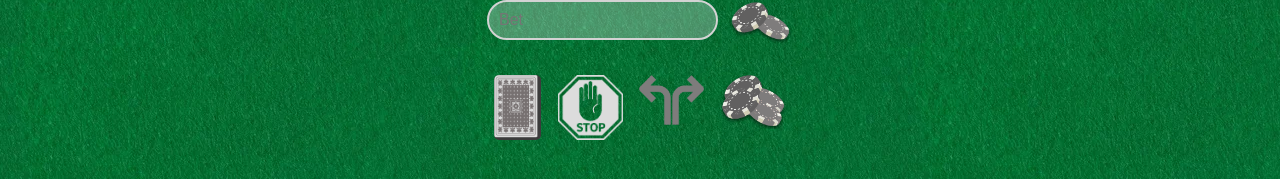
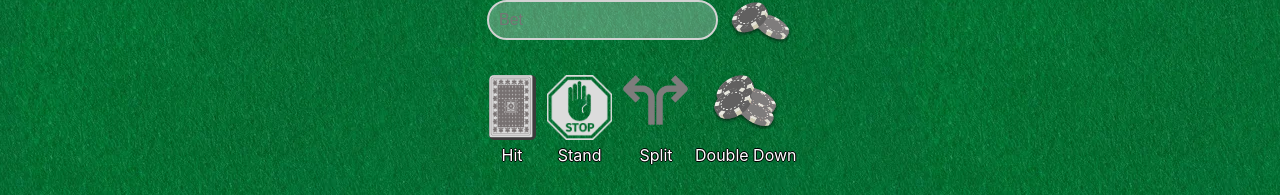
Before and after one commit to kosletr/BlackJackApp, a React (Create React App) app in the folder client_app/: page / in a window 1280 px wide. Shown: the part 655-850 px from the top of the page. Built offline with nearby package versions, Linux system fonts and the light colour scheme; no server answers.

Commit message:
Add labels below round-control buttons.

```diff
--- a/client_app/src/App.css
+++ b/client_app/src/App.css
@@ -57,7 +57,7 @@
 }
 
 .roundcontrol__img {
-    border: 3px solid coral;
+    border: 3px solid rgb(255, 225, 0);
     border-radius: 10px;
     padding: 5px;
     cursor: pointer;
@@ -87,6 +87,13 @@
 .hit-stand-section {
     display: flex;
     justify-content: space-evenly;
+}
+
+.command {
+    display: flex;
+    flex-direction: column;
+    align-items: center;
+    justify-content:space-between;
 }
 
 .playersboard {
--- a/client_app/src/components/RoundControl.jsx
+++ b/client_app/src/components/RoundControl.jsx
@@ -70,38 +70,38 @@ export default function RoundControl({ handlers, actions, configurations }) {
                 </div>
             </section>
             <section className="hit-stand-section">
-                <div className="hit">
+                <div className="command">
                     <img
                         name="hit"
                         className={"roundcontrol__img" + (canHit ? "" : " roundcontrol__img--disabled")}
                         src={canHit ? images.hit : images.hit_disabled}
                         alt="A deck of cards."
                         onClick={onHit}
-                    />
+                    />Hit
                 </div>
-                <div className="stand">
+                <div className="command">
                     <img name="stand"
                         className={"roundcontrol__img" + (canStand ? "" : " roundcontrol__img--disabled")}
                         src={canStand ? images.stand : images.stand_disabled}
                         alt="A closed palm facing front indicitaing that the player stands."
                         onClick={onStand}
-                    />
+                    /> Stand
                 </div>
-                <div className="split">
+                <div className="command">
                     <img name="split"
                         className={"roundcontrol__img" + (canSplit ? "" : " roundcontrol__img--disabled")}
                         src={canSplit ? images.split : images.split_disabled}
                         alt="."
                         onClick={onSplit}
-                    />
+                    />Split
                 </div>
-                <div className="doubledown">
+                <div className="command">
                     <img name="doubledown"
                         className={"roundcontrol__img" + (canDoubleDown ? "" : " roundcontrol__img--disabled")}
                         src={canDoubleDown ? images.doubledown : images.doubledown_disabled}
                         alt="A closed palm facing front indicitaing that the player doubles the wager."
                         onClick={onDoubleDown}
-                    />
+                    />Double Down
                 </div>
             </section>
         </div>
```
